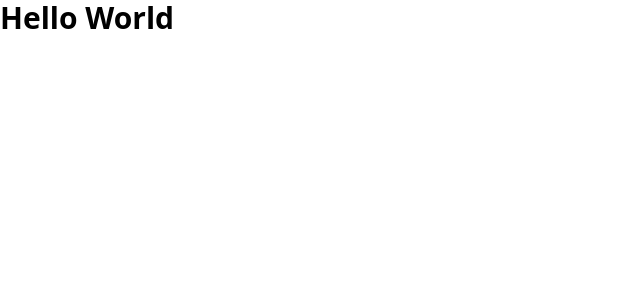
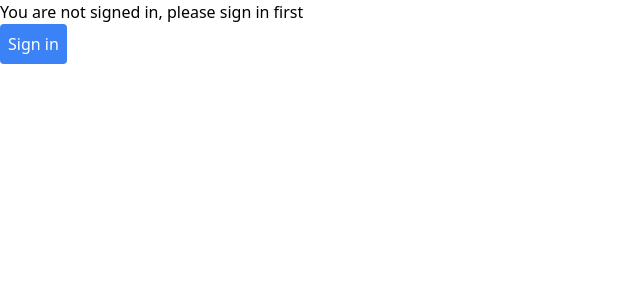
Before and after one commit to emimudev/snaplock, a Next.js app: page / in a window 1280 px wide. Shown: the top 300 px of the page, without its empty margins (0-640 px from the left). Built offline with nearby package versions, Linux system fonts and the light colour scheme; no server answers.

Commit message:
Add authorization for pages

```diff
--- a/package.json
+++ b/package.json
@@ -9,6 +9,7 @@
     "lint": "next lint"
   },
   "dependencies": {
+    "@headlessui/react": "^1.7.12",
     "eslint-config-next": "13.2.1",
     "next": "13.2.1",
     "next-auth": "^4.19.2",
--- /dev/null
+++ b/src/middleware.js
@@ -0,0 +1,32 @@
+import { getToken } from 'next-auth/jwt'
+import { NextResponse } from 'next/server'
+
+/**
+ * @param {import('next/server').NextRequest} req
+ */
+export default async function middleware(req) {
+  const session = await getToken({ req })
+
+  if (session && req.nextUrl.pathname === '/') {
+    return NextResponse.redirect(new URL('/dashboard', req.url))
+  }
+
+  if (!session && req.nextUrl.pathname !== '/') {
+    return NextResponse.redirect(new URL('/', req.url))
+  }
+
+  return NextResponse.next()
+}
+
+export const config = {
+  matcher: [
+    /*
+     * Match all request paths except for the ones starting with:
+     * - api (API routes)
+     * - _next/static (static files)
+     * - _next/image (image optimization files)
+     * - favicon.ico (favicon file)
+     */
+    '/((?!api|_next/static|_next/image|favicon.ico).*)'
+  ]
+}
--- a/src/pages/_app.js
+++ b/src/pages/_app.js
@@ -1,5 +1,12 @@
 import '@/styles/globals.css'
+import { SessionProvider } from 'next-auth/react'
 
 export default function App({ Component, pageProps }) {
-  return <Component {...pageProps} />
+  const { session, ...restOfProps } = pageProps
+
+  return (
+    <SessionProvider session={session}>
+      <Component {...restOfProps} />
+    </SessionProvider>
+  )
 }
--- /dev/null
+++ b/src/pages/api/auth/[...nextauth].js
@@ -0,0 +1,25 @@
+import NextAuth from 'next-auth'
+import GoogleProvider from 'next-auth/providers/google'
+
+/**
+ * @type {import('next-auth').NextAuthOptions}
+ */
+export const authOptions = {
+  // Configure one or more authentication providers
+  providers: [
+    GoogleProvider({
+      clientId: process.env.GOOGLE_CLIENT_ID,
+      clientSecret: process.env.GOOGLE_CLIENT_SECRET,
+      authorization: {
+        params: {
+          prompt: 'consent',
+          access_type: 'offline',
+          response_type: 'code'
+        }
+      }
+    })
+    // ...more providers here
+  ]
+}
+
+export default NextAuth(authOptions)
--- /dev/null
+++ b/src/pages/dashboard.js
@@ -0,0 +1,19 @@
+import { signOut } from 'next-auth/react'
+
+export default function Dashboard() {
+  return (
+    <div className="flex flex-col">
+      <h1>Dashboard</h1>
+      <a
+        href={'/api/auth/signout'}
+        className="rounded bg-blue-500 p-2 text-white"
+        onClick={(e) => {
+          e.preventDefault()
+          signOut()
+        }}
+      >
+        Sign out
+      </a>
+    </div>
+  )
+}
--- a/src/pages/index.js
+++ b/src/pages/index.js
@@ -1,9 +1,13 @@
+import { signIn, signOut, useSession } from 'next-auth/react'
 import Head from 'next/head'
 // import { Inter } from 'next/font/google'
 
 // const inter = Inter({ subsets: ['latin'] })
 
 export default function Home() {
+  const { data: session, status } = useSession()
+  const loading = status === 'loading'
+  // console.log({ 10: 10, session })
   return (
     <>
       <Head>
@@ -13,9 +17,37 @@ export default function Home() {
         <link rel="icon" href="/favicon.ico" />
       </Head>
       <main>
-        <h1 className="flex flex-1 font-sans text-3xl font-bold">
-          Hello World
-        </h1>
+        {loading && <p>Loading...</p>}
+        {!loading && !session && (
+          <p>You are not signed in, please sign in first</p>
+        )}
+        {!loading && session && (
+          <p>
+            You are signed in as {session.user.email} and you can now access
+          </p>
+        )}
+        {!session && (
+          <button
+            className="rounded bg-blue-500 p-2 text-white"
+            onClick={(e) => {
+              signIn('google')
+            }}
+          >
+            Sign in
+          </button>
+        )}
+        {session && (
+          <a
+            href={'/api/auth/signout'}
+            className="rounded bg-blue-500 p-2 text-white"
+            onClick={(e) => {
+              e.preventDefault()
+              signOut()
+            }}
+          >
+            Sign out
+          </a>
+        )}
       </main>
     </>
   )
```
Also changed, not shown: 1 other file (tests, documents, lock files or other folders).
